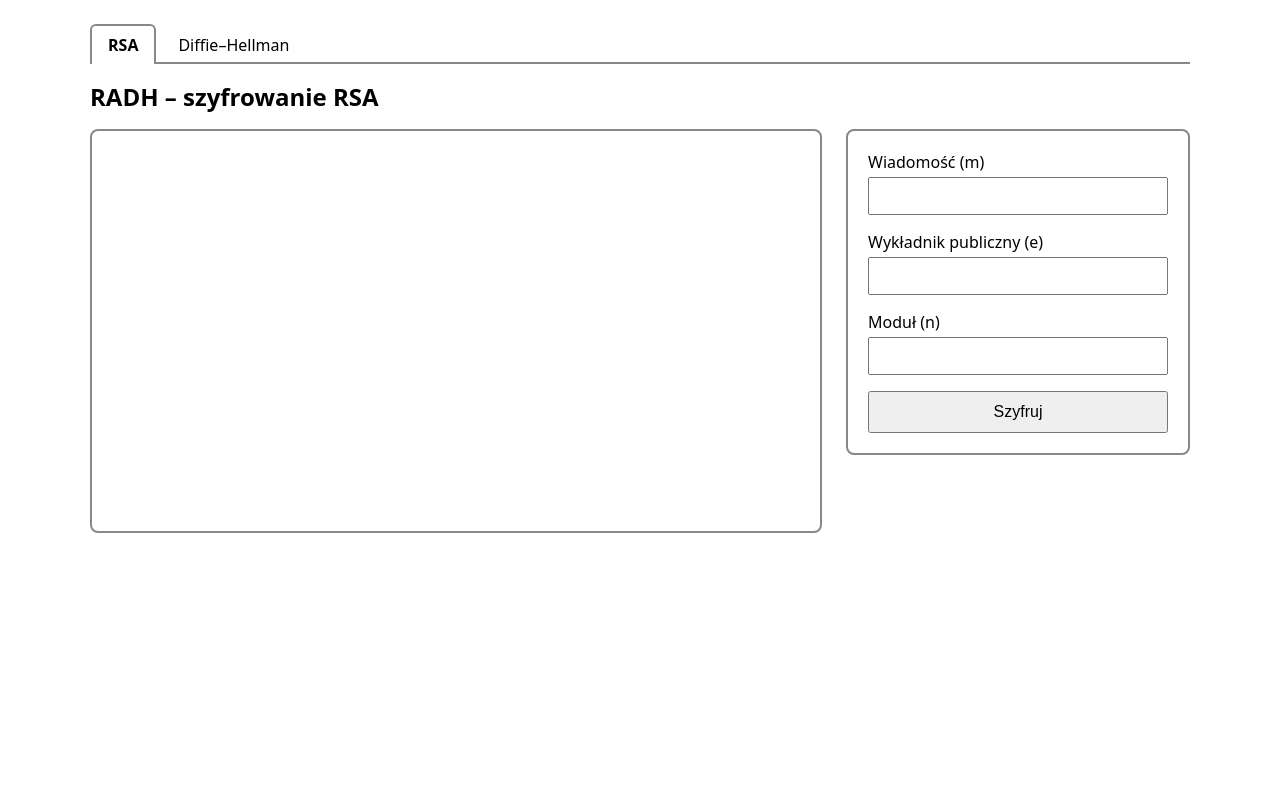
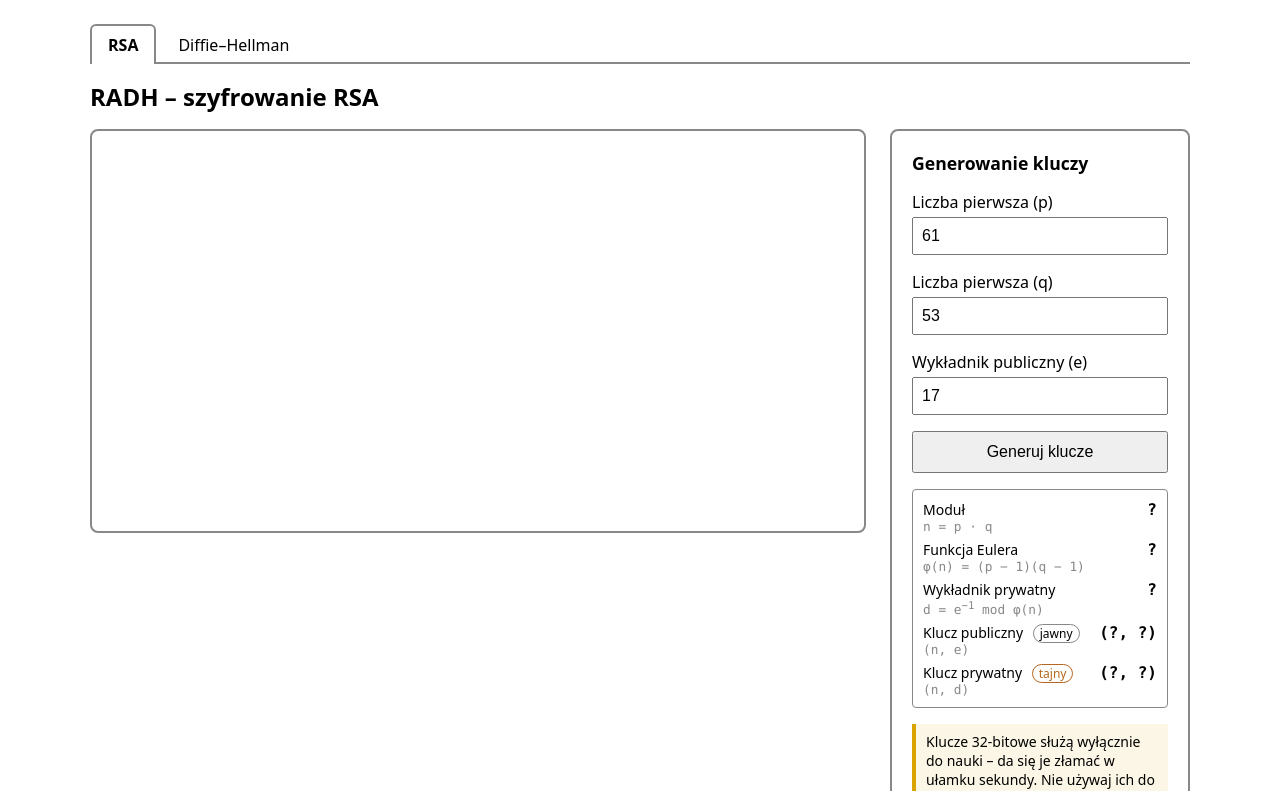
Before and after one commit to lukasz-strama/radh, a React (Vite) app in the folder frontend/: page / in a window 1280 px wide. Shown: the top 791 px of the page. Built offline with nearby package versions, Linux system fonts and the light colour scheme; no server answers.

Commit message:
feat(frontend): dodaj panel generowania kluczy w RSA

```diff
--- a/frontend/src/App.css
+++ b/frontend/src/App.css
@@ -524,3 +524,70 @@
   font-size: 0.85em;
   opacity: 0.75;
 }
+
+
+/* Zakładka RSA: prawa kolumna z panelem kluczy i panelem szyfrowania */
+.rsa-side {
+  flex: 0 1 300px;
+  display: flex;
+  flex-direction: column;
+  gap: 24px;
+  min-width: 0;
+}
+
+.rsa-side .panel {
+  flex: none;
+}
+
+.rsa-side h2 {
+  margin: 0;
+  font-size: 1.1rem;
+}
+
+/* Wynik generowania: nazwa i wartość w wierszu, wzór pod spodem */
+.rsa-keys div {
+  display: flex;
+  flex-wrap: wrap;
+  justify-content: space-between;
+  align-items: baseline;
+  gap: 0 8px;
+}
+
+.rsa-keys dt {
+  font-size: 0.875rem;
+}
+
+.rsa-keys dd {
+  margin: 0;
+  font-family: ui-monospace, Consolas, monospace;
+  font-weight: bold;
+  overflow-wrap: anywhere;
+}
+
+.rsa-keys .rsa-key-formula {
+  flex-basis: 100%;
+  font-size: 0.8rem;
+  font-weight: normal;
+  color: #888;
+}
+
+.rsa-key-badge {
+  margin-left: 6px;
+  padding: 0 6px;
+  font-size: 0.75rem;
+  border: 1px solid #888;
+  border-radius: 999px;
+}
+
+.rsa-key-badge--private {
+  color: #b5651d;
+  border-color: #b5651d;
+}
+
+.rsa-warning {
+  margin: 0;
+  padding: 8px 10px;
+  font-size: 0.875rem;
+  border-left: 4px solid #d9a400;
+  background: rgba(217, 164, 0, 0.1);
+}
--- a/frontend/src/RsaView.tsx
+++ b/frontend/src/RsaView.tsx
@@ -1,9 +1,9 @@
 import { useState } from 'react'
-import type { FormEvent } from 'react'
+import type { FormEvent, ReactNode } from 'react'
 import { ApiError, encryptRsa } from './api'
 import type { RsaEncryptRequest } from './api'
-import { validateRsaInput } from './validation'
-import type { FieldErrors } from './validation'
+import { validateRsaInput, validateRsaKeyParams } from './validation'
+import type { FieldErrors, RsaKeyField, RsaKeyFieldErrors } from './validation'
 import { Field } from './Field'
 
 // Wynik szyfrowania razem z parametrami, które faktycznie zostały wysłane.
@@ -13,7 +13,7 @@ type EncryptResult = {
   ciphertext: number
 }
 
-// Zakładka RSA: formularz szyfrowania i ekran wizualizacji.
+// Zakładka RSA: generowanie kluczy, formularz szyfrowania i ekran wizualizacji.
 export function RsaView() {
   const [fieldErrors, setFieldErrors] = useState<FieldErrors>({})
   const [apiError, setApiError] = useState<string | null>(null)
@@ -62,8 +62,17 @@ export function RsaView() {
         {/* Ekran: tu później trafi wizualizacja (Alice, Bob, Mallory, pakiety) */}
         <section className="screen" aria-label="Ekran wizualizacji"></section>
 
-        {/* Panel sterowania. noValidate: walidację robimy sami, z polskimi komunikatami. */}
-        <form className="panel" onSubmit={handleSubmit} noValidate>
+        <div className="rsa-side">
+          <KeyGenPanel />
+
+          {/* Panel szyfrowania. noValidate: walidację robimy sami, z polskimi komunikatami. */}
+          <form
+            className="panel"
+            onSubmit={handleSubmit}
+            noValidate
+            aria-labelledby="rsa-encrypt-title"
+          >
+            <h2 id="rsa-encrypt-title">Szyfrowanie</h2>
             <Field name="message" label="Wiadomość (m)" error={fieldErrors.message} />
             <Field
               name="public_exponent"
@@ -99,6 +108,138 @@ export function RsaView() {
             )}
           </form>
         </div>
+      </div>
     </>
   )
 }
+
+const KEY_DEFAULTS: Record<RsaKeyField, string> = {
+  p: '61',
+  q: '53',
+  e: '17',
+}
+
+// Panel generowania pary kluczy. Wszystkie wartości (n, φ(n), d) liczy backend;
+// tutaj tylko formularz, walidacja i czytelne oznaczenia wyniku.
+function KeyGenPanel() {
+  const [fieldErrors, setFieldErrors] = useState<RsaKeyFieldErrors>({})
+  const [apiError, setApiError] = useState<string | null>(null)
+
+  function handleSubmit(event: FormEvent<HTMLFormElement>) {
+    event.preventDefault()
+    setApiError(null)
+
+    const form = new FormData(event.currentTarget)
+    const validation = validateRsaKeyParams({
+      p: String(form.get('p') ?? ''),
+      q: String(form.get('q') ?? ''),
+      e: String(form.get('e') ?? ''),
+    })
+
+    if (!validation.ok) {
+      setFieldErrors(validation.errors)
+      return
+    }
+    setFieldErrors({})
+    // Tymczasowo: backend nie udostępnia jeszcze generowania kluczy.
+    setApiError('Generowanie kluczy nie jest jeszcze dostępne w backendzie.')
+  }
+
+  return (
+    <form className="panel" onSubmit={handleSubmit} noValidate aria-labelledby="rsa-keygen-title">
+      <h2 id="rsa-keygen-title">Generowanie kluczy</h2>
+
+      <Field
+        name="p"
+        label="Liczba pierwsza (p)"
+        error={fieldErrors.p}
+        defaultValue={KEY_DEFAULTS.p}
+      />
+      <Field
+        name="q"
+        label="Liczba pierwsza (q)"
+        error={fieldErrors.q}
+        defaultValue={KEY_DEFAULTS.q}
+      />
+      <Field
+        name="e"
+        label="Wykładnik publiczny (e)"
+        error={fieldErrors.e}
+        defaultValue={KEY_DEFAULTS.e}
+      />
+
+      <button type="submit">Generuj klucze</button>
+
+      <KeyResult />
+
+      <p className="rsa-warning">
+        Klucze 32-bitowe służą wyłącznie do nauki – da się je złamać w ułamku sekundy. Nie używaj
+        ich do ochrony prawdziwych danych.
+      </p>
+
+      {apiError && (
+        <p className="api-error" role="alert">
+          {apiError}
+        </p>
+      )}
+    </form>
+  )
+}
+
+// Wynik generowania z oznaczeniami: nazwa i wartość w jednym wierszu, wzór pod spodem.
+// Na razie bez wartości („?”).
+function KeyResult() {
+  return (
+    <dl className="result rsa-keys">
+      <KeyRow label="Moduł" value="?" formula={<>n = p · q</>} />
+      <KeyRow label="Funkcja Eulera" value="?" formula={<>φ(n) = (p − 1)(q − 1)</>} />
+      <KeyRow
+        label="Wykładnik prywatny"
+        value="?"
+        formula={
+          <>
+            d = e<sup>−1</sup> mod φ(n)
+          </>
+        }
+      />
+      <KeyRow
+        label={
+          <>
+            Klucz publiczny <span className="rsa-key-badge">jawny</span>
+          </>
+        }
+        value="(?, ?)"
+        formula={<>(n, e)</>}
+      />
+      <KeyRow
+        label={
+          <>
+            Klucz prywatny <span className="rsa-key-badge rsa-key-badge--private">tajny</span>
+          </>
+        }
+        value="(?, ?)"
+        formula={<>(n, d)</>}
+      />
+    </dl>
+  )
+}
+
+function KeyRow({
+  label,
+  value,
+  formula,
+}: {
+  label: ReactNode
+  value: string
+  formula: ReactNode
+}) {
+  return (
+    <div>
+      <dt>{label}</dt>
+      <dd>
+        <output>{value}</output>
+      </dd>
+      <dd className="formula rsa-key-formula">{formula}</dd>
+    </div>
+  )
+}
--- a/frontend/src/validation.ts
+++ b/frontend/src/validation.ts
@@ -103,3 +103,44 @@ export function validateDhParams(raw: Record<DhField, string>): DhValidationResu
 
   return { ok: true, data: { prime: prime as number, generator: generator as number } }
 }
+
+// Walidacja danych do generowania kluczy RSA (uint32, jak w rdzeniu w C):
+//   p, q: 2 .. 4 294 967 295, p ≠ q
+//   e:    2 .. 4 294 967 295
+// Pierwszość p i q, zakres n = p · q oraz warunek NWD(e, φ(n)) = 1 sprawdza backend:
+// to część algorytmu RSA, którego frontend nie implementuje.
+export type RsaKeyParams = {
+  p: number
+  q: number
+  e: number
+}
+
+export type RsaKeyField = keyof RsaKeyParams
+export type RsaKeyFieldErrors = Partial<Record<RsaKeyField, string>>
+
+export type RsaKeyValidationResult =
+  | { ok: true; data: RsaKeyParams }
+  | { ok: false; errors: RsaKeyFieldErrors }
+
+export function validateRsaKeyParams(raw: Record<RsaKeyField, string>): RsaKeyValidationResult {
+  const errors: RsaKeyFieldErrors = {}
+
+  const p = parseUint32(raw.p)
+  const q = parseUint32(raw.q)
+  const e = parseUint32(raw.e)
+
+  if (typeof p === 'string') errors.p = p
+  if (typeof q === 'string') errors.q = q
+  if (typeof e === 'string') errors.e = e
+
+  if (typeof p === 'number' && p < 2) errors.p = 'Liczba p musi być co najmniej równa 2.'
+  if (typeof q === 'number' && q < 2) errors.q = 'Liczba q musi być co najmniej równa 2.'
+  if (typeof p === 'number' && typeof q === 'number' && !errors.p && !errors.q && p === q) {
+    errors.q = 'Liczby p i q muszą być różne.'
+  }
+  if (typeof e === 'number' && e < 2) errors.e = 'Wykładnik e musi być co najmniej równy 2.'
+
+  if (Object.keys(errors).length > 0) return { ok: false, errors }
+
+  return { ok: true, data: { p: p as number, q: q as number, e: e as number } }
+}
```
Lines whose indentation alone changed are shown as unchanged.
